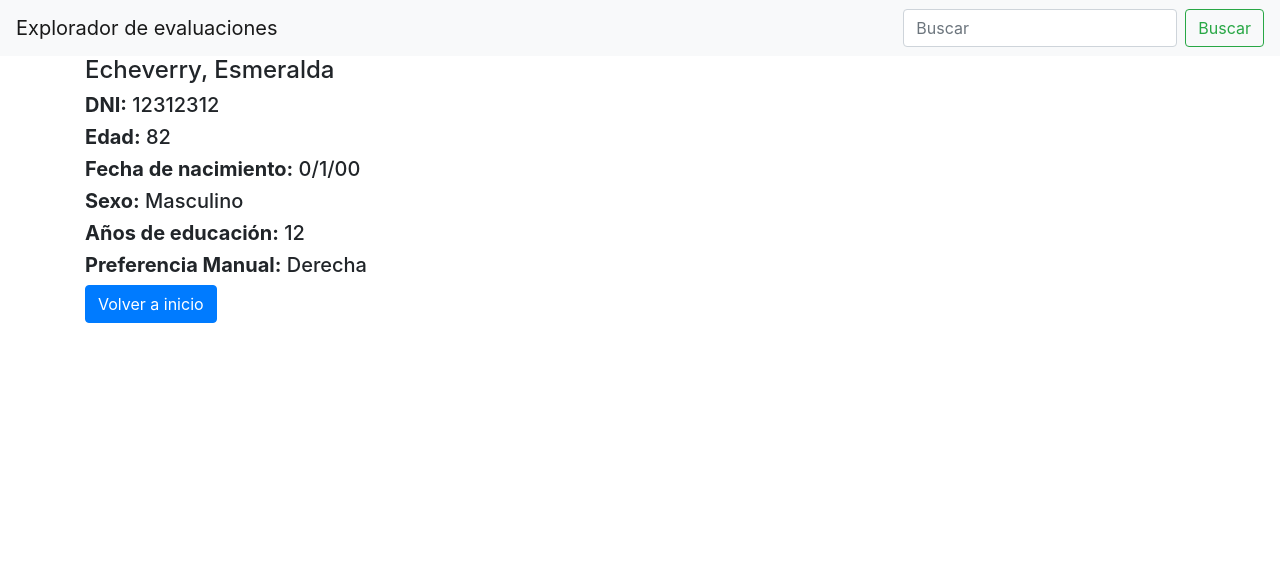
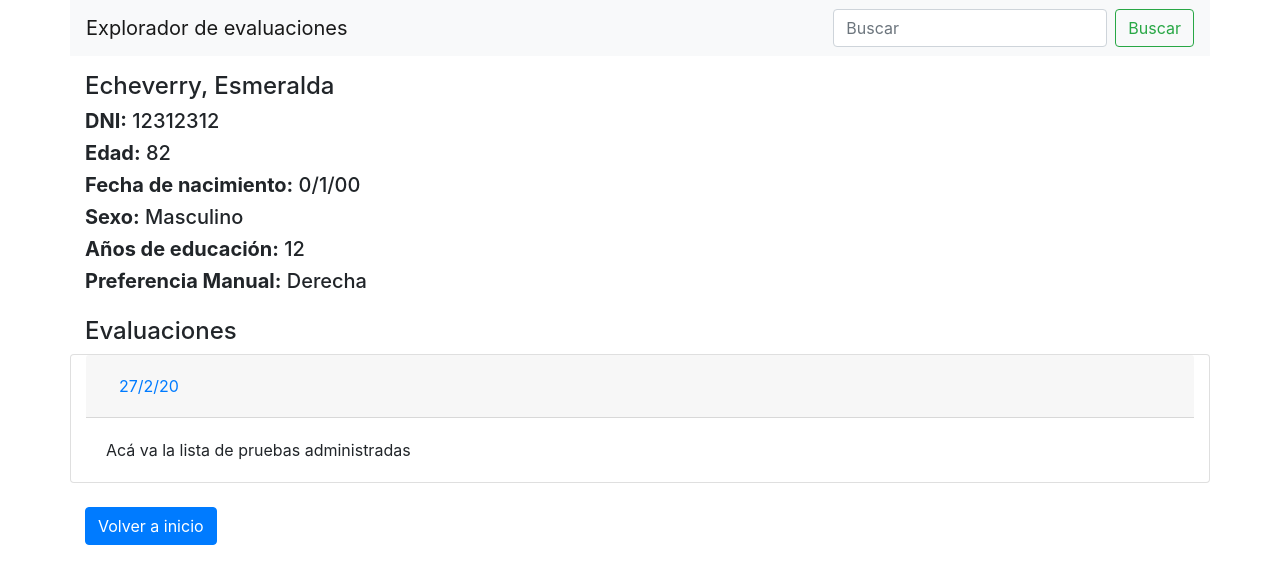
Before and after one commit to sanchezd90/informes, a Flask app: page /sujeto/12312312 in a window 1280 px wide. Shown: the top 584 px of the page. Run offline with Flask 2, Linux system fonts and the light colour scheme; some libraries are stand-ins or nearby versions.

Commit message:
Dividi los archivos por funciones
Ahora hay tres archivos para separar procesos: lector, instanciador y main.
En el la presentación de los datos agrego un desplegable con las evaluaciones que tiene el sujeto

```diff
--- /dev/null
+++ b/instanciador.py
@@ -0,0 +1,60 @@
+import lector
+
+diccionarioInformes = lector.diccionarioInformes
+
+class Sujeto(object):
+    def __init__(self,dni,nombre,apellido,edad,fechaNac,sexo,escolaridad,pmanual,obrasocial,consentimiento):
+        self.DNI=dni
+        self.nombre=nombre
+        self.apellido=apellido
+        edad = edad.split(",")
+        self.edad = edad[0]
+        self.fechaNac=fechaNac
+        self.sexo=sexo
+        self.escolaridad=escolaridad
+        self.pmanual=pmanual
+
+class Evaluacion():
+    def __init__(self,dni,fechaEv,pruebas):
+        self.fechaSplit=fechaEv.split("/")
+        self.dni = dni
+        self.fechaEv=self.fechaSplit[2]+"-"+self.fechaSplit[1]+"-"+self.fechaSplit[0]
+        self.codigo = dni+"-"+self.fechaEv
+        self.pruebas = pruebas
+        self.pruebasAdministradas = []
+        for x in self.pruebas:
+            suma = 0
+            for y in self.pruebas[x]:
+                suma += len(self.pruebas[x][y])
+            if suma > 0:
+                self.pruebasAdministradas.append(x)
+    def fueAdministrada(self,pedido):
+        if pedido in self.pruebasAdministradas:
+            return True
+        else:
+            return False
+
+
+sujetos = [] #lista con las instancias de Sujeto de cada sujeto
+for x in diccionarioInformes:
+    dni=diccionarioInformes[x]['\ufeffDatosPersonales']["DNI"]
+    nombre=diccionarioInformes[x]['\ufeffDatosPersonales']["nombre"]
+    apellido=diccionarioInformes[x]['\ufeffDatosPersonales']["apellido"]
+    edad=diccionarioInformes[x]['\ufeffDatosPersonales']["edad_eval"]
+    fechaNac=diccionarioInformes[x]['\ufeffDatosPersonales']["fecha_nac"]
+    sexo=diccionarioInformes[x]['\ufeffDatosPersonales']["sexo"]
+    escolaridad=diccionarioInformes[x]['\ufeffDatosPersonales']["años_esc"]
+    pmanual=diccionarioInformes[x]['\ufeffDatosPersonales']["pref_manual"]
+    obrasocial=diccionarioInformes[x]['\ufeffDatosPersonales']["obra_social"]
+    consentimiento=diccionarioInformes[x]['\ufeffDatosPersonales']["consent"]
+    sujetos.append(Sujeto(dni,nombre,apellido,edad,fechaNac,sexo,escolaridad,pmanual,obrasocial,consentimiento))
+
+evaluaciones = []
+for x in diccionarioInformes:
+    dni=diccionarioInformes[x]['\ufeffDatosPersonales']["DNI"]
+    fechaEv=diccionarioInformes[x]['\ufeffDatosPersonales']["fecha_ev"]
+    pruebas={}
+    for y in diccionarioInformes[x]:
+        pruebas.update({y:diccionarioInformes[x][y]})
+    pruebas.pop('\ufeffDatosPersonales')
+    evaluaciones.append(Evaluacion(dni,fechaEv,pruebas))
--- a/main.py
+++ b/main.py
@@ -1,22 +1,9 @@
-import os
 from flask import Flask, render_template, redirect, url_for
-import lector
+from instanciador import sujetos as sujetos
+from instanciador import evaluaciones as evaluaciones
+
 app = Flask(__name__)
 titulo = "Evaluaciones"
-
-diccionarioInformes = lector.diccionarioInformes #diccionario con datos de todos los informes
-
-class Sujeto(object):
-    def __init__(self,dni,nombre,apellido,edad,fechaNac,sexo,escolaridad,pmanual,obrasocial,consentimiento):
-        self.DNI=dni
-        self.nombre=nombre
-        self.apellido=apellido
-        edad = edad.split(",")
-        self.edad = edad[0]
-        self.fechaNac=fechaNac
-        self.sexo=sexo
-        self.escolaridad=escolaridad
-        self.pmanual=pmanual
 
 class Pagina():
     def mostrarSujetos():
@@ -29,6 +16,12 @@ class Pagina():
 class PaginaSujeto():
     def mostrarDatos(pos):
         return sujetos[pos]
+    def mostrarEvaluaciones(pos):
+        listaEvaluaciones=[]
+        for x in evaluaciones:
+            if x.dni == sujetos[pos].DNI:
+                listaEvaluaciones.append(x.fechaSplit)
+        return listaEvaluaciones
 
 class Evaluacion():
     def __init__(self,dni,fechaEv,pruebas):
@@ -49,34 +42,6 @@ class Evaluacion():
         else:
             return False
 
-codigos=[]
-for x in diccionarioInformes:
-    codigos.append(x)
-
-sujetos = [] #lista con las instancias de Sujeto de cada sujeto
-for x in diccionarioInformes:
-    dni=diccionarioInformes[x]['\ufeffDatosPersonales']["DNI"]
-    nombre=diccionarioInformes[x]['\ufeffDatosPersonales']["nombre"]
-    apellido=diccionarioInformes[x]['\ufeffDatosPersonales']["apellido"]
-    edad=diccionarioInformes[x]['\ufeffDatosPersonales']["edad_eval"]
-    fechaNac=diccionarioInformes[x]['\ufeffDatosPersonales']["fecha_nac"]
-    sexo=diccionarioInformes[x]['\ufeffDatosPersonales']["sexo"]
-    escolaridad=diccionarioInformes[x]['\ufeffDatosPersonales']["años_esc"]
-    pmanual=diccionarioInformes[x]['\ufeffDatosPersonales']["pref_manual"]
-    obrasocial=diccionarioInformes[x]['\ufeffDatosPersonales']["obra_social"]
-    consentimiento=diccionarioInformes[x]['\ufeffDatosPersonales']["consent"]
-    sujetos.append(Sujeto(dni,nombre,apellido,edad,fechaNac,sexo,escolaridad,pmanual,obrasocial,consentimiento))
-
-evaluaciones = []
-for x in diccionarioInformes:
-    dni=diccionarioInformes[x]['\ufeffDatosPersonales']["DNI"]
-    fechaEv=diccionarioInformes[x]['\ufeffDatosPersonales']["fecha_ev"]
-    pruebas={}
-    for y in diccionarioInformes[x]:
-        pruebas.update({y:diccionarioInformes[x][y]})
-    pruebas.pop('\ufeffDatosPersonales')
-    evaluaciones.append(Evaluacion(dni,fechaEv,pruebas))
-
 #home para desplegar nombres de los sujetos evaluados
 @app.route("/")
 def home_www():
@@ -86,6 +51,8 @@ def home_www():
 def sujeto_www(ruta):
     for n,x in enumerate(sujetos):
         if x.DNI == ruta:
-            return render_template("sujeto.html", titulo=titulo, datos=PaginaSujeto.mostrarDatos(n))
+            return render_template("sujeto.html", titulo=titulo, datos=PaginaSujeto.mostrarDatos(n), evaluaciones=PaginaSujeto.mostrarEvaluaciones(n))
 
-#app.run(host="localhost", port=8080, debug=True)
+
+
+app.run(host="localhost", port=8080, debug=True)
--- a/templates/base.html
+++ b/templates/base.html
@@ -9,7 +9,7 @@
     <link rel="stylesheet" href="https://stackpath.bootstrapcdn.com/bootstrap/4.5.0/css/bootstrap.min.css" integrity="sha384-9aIt2nRpC12Uk9gS9baDl411NQApFmC26EwAOH8WgZl5MYYxFfc+NcPb1dKGj7Sk" crossorigin="anonymous">
 
     <title>{{titulo}}</title>
-        <nav class="navbar navbar-expand-lg navbar-light bg-light">
+        <nav class="navbar navbar-expand-lg navbar-light bg-light container">
             <a class="navbar-brand" href="/">Explorador de evaluaciones</a>
             <button class="navbar-toggler" type="button" data-toggle="collapse" data-target="#navbarSupportedContent" aria-controls="navbarSupportedContent" aria-expanded="false" aria-label="Toggle navigation">
                 <span class="navbar-toggler-icon"></span>
--- a/templates/index.html
+++ b/templates/index.html
@@ -1,6 +1,6 @@
 {% extends "base.html" %}
 {% block content%}
-<section class="container">
+<section class="container mt-3">
     <h4>Sujetos evaluados</h4>
     <div>
         {%for x in sujetos%}
--- a/templates/sujeto.html
+++ b/templates/sujeto.html
@@ -1,7 +1,7 @@
 {% extends "base.html" %}
 {% block content%}
 <section>
-    <div class="container">
+    <div class="container mt-3">
         <h4 >{{datos.apellido}}, {{datos.nombre}}</h4>
         <h5 ><strong>DNI:</strong> {{datos.DNI}}</h5>
         <h5 ><strong>Edad:</strong> {{datos.edad}}</h5>
@@ -10,6 +10,28 @@
         <h5 ><strong>Años de educación:</strong> {{datos.escolaridad}}</h5>
         <h5 ><strong>Preferencia Manual:</strong> {{"Derecha" if datos.pmanual == "1" else "Izquierda"}}</h5>
     </div>
-    <div class="container"><a class="btn btn-primary" href="/" role="button">Volver a inicio</a></div>
+    <div class="container mt-4">
+        <h4>Evaluaciones</h4>
+    </div>
+    <div class="accordion" id="accordionExample"></div>
+    {% for x in evaluaciones%}
+        <div class="card container">
+            <div class="card-header" id="headingOne">
+            <h2 class="mb-0">
+                <button class="btn btn-link btn-block text-left" type="button" data-toggle="collapse" data-target="#collapseOne" aria-expanded="true" aria-controls="collapseOne">
+                    {{x[0]}}/{{x[1]}}/{{x[2]}}
+                </button>
+            </h2>
+            </div>
+
+            <div id="collapseOne" class="collapse show" aria-labelledby="headingOne" data-parent="#accordionExample">
+            <div class="card-body">
+                Acá va la lista de pruebas administradas
+            </div>
+            </div>
+        </div>
+        </div>
+    {% endfor %}
+    <div class="container mt-4"><a class="btn btn-primary" href="/" role="button">Volver a inicio</a></div>
 </section>
 {% endblock content%}
```
